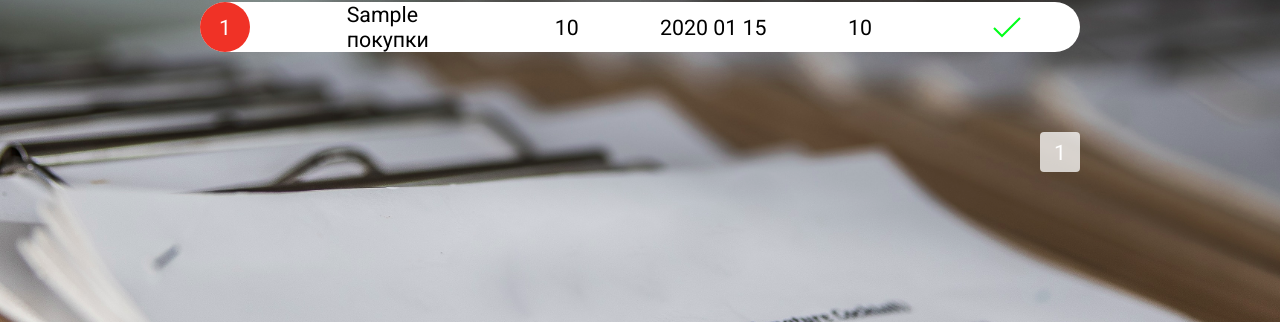
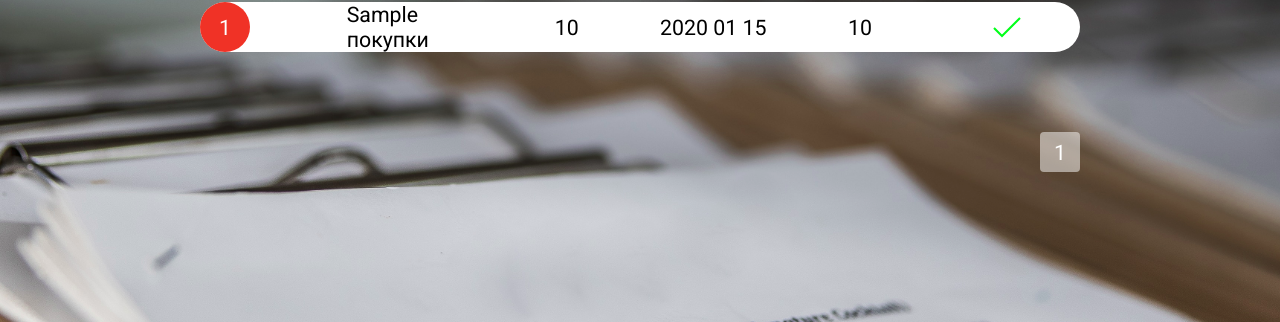
Before and after one commit to spanickroon/Alfa-Staff, a Django app: page /purchases in a window 1280 px wide. Shown: the part 253-575 px from the top of the page. Run offline with Django 3.2, Linux system fonts and the light colour scheme; a user stored in the database is signed in; tables that the repository leaves empty hold one stand-in row (values such as "Sample post").

Commit message:
Changed the color of the active pagination button

```diff
--- a/static/css/style.css
+++ b/static/css/style.css
@@ -730,11 +730,11 @@ table {
 }
 
 .clip-button:hover {
-    background-color: rgba(255, 255, 255, 0.5);
+    background-color: rgba(255, 255, 255, 0.25);
 }
 
 .this-page {
-    background-color: rgba(255, 255, 255, 0.75) !important;
+    background-color: rgba(255, 255, 255, 0.5) !important;
 }
 
 .sorting-button {
```
